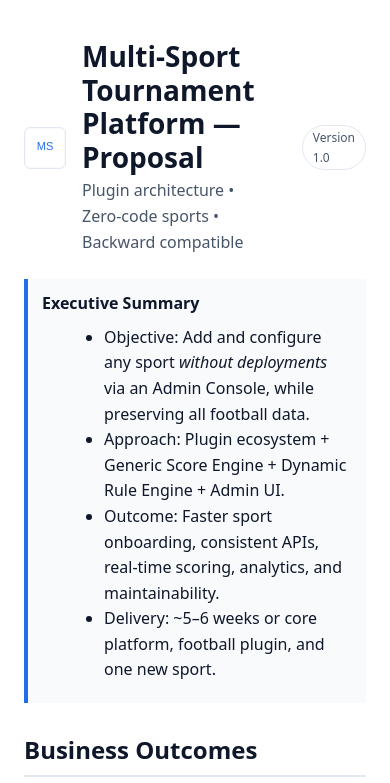
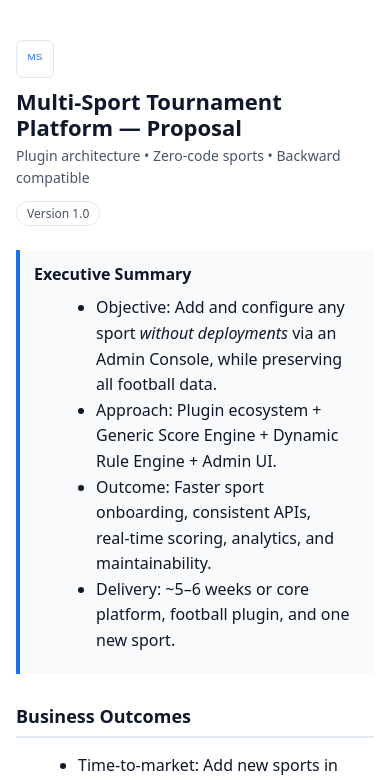
Before and after one commit to prakash052101/Proposals, a plain HTML site: page index.html in a window 390 px wide. Shown: the top 783 px of the page. Drawn offline with Linux system fonts and the light colour scheme; a script that the page names is missing.

Commit message:
Making the website responsive

```diff
--- a/index.html
+++ b/index.html
@@ -34,6 +34,36 @@
     .mermaid{border:1px solid var(--border);border-radius:8px;padding:10px;background:#fff}
     .footer{margin-top:24px;color:var(--muted);font-size:13px}
     .brand{color:var(--brand-primary)}
+
+    /* Responsive foundations */
+    img, svg, video { max-width: 100%; height: auto; }
+    .mermaid { max-width: 100%; overflow-x: auto; }
+    pre { overflow: auto; }
+    .page { padding-left: 24px; padding-right: 24px; }
+    .title { font-size: clamp(22px, 4.5vw, 28px); }
+    h2 { font-size: clamp(18px, 3.8vw, 22px); }
+    h3 { font-size: clamp(16px, 3.4vw, 18px); }
+    p, li { overflow-wrap: anywhere; }
+
+    /* Make wide tables scroll horizontally on small screens */
+    table { display: block; width: 100%; overflow-x: auto; -webkit-overflow-scrolling: touch; }
+    thead, tbody, tr { width: 100%; }
+
+    /* Grid adjusts for narrow viewports */
+    .grid-2 { grid-template-columns: 1fr 1fr; }
+
+    /* Header tweaks for better wrapping */
+    header { flex-wrap: wrap; }
+
+    /* Small screen layout */
+    @media (max-width: 800px){
+      .page{ padding-left: 16px; padding-right: 16px; }
+      header{ align-items: flex-start; gap: 10px; }
+      .logo{ width: 36px; height: 36px; }
+      .subtitle{ font-size: 14px; }
+      .grid-2{ grid-template-columns: 1fr; }
+      header > div:last-child{ margin-left: 0 !important; }
+    }
     @media print{
       .no-print{display:none !important}
       .page{padding:24px}
```
